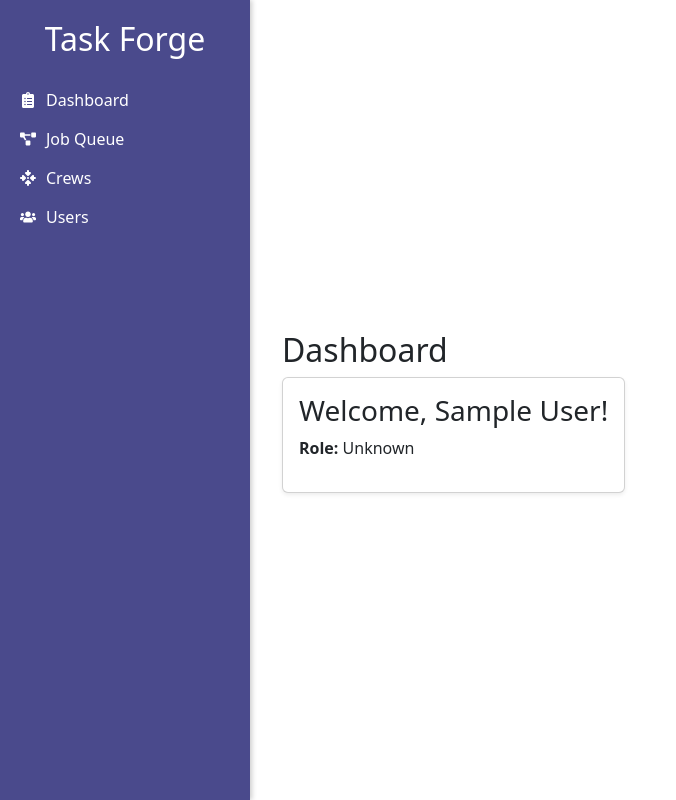
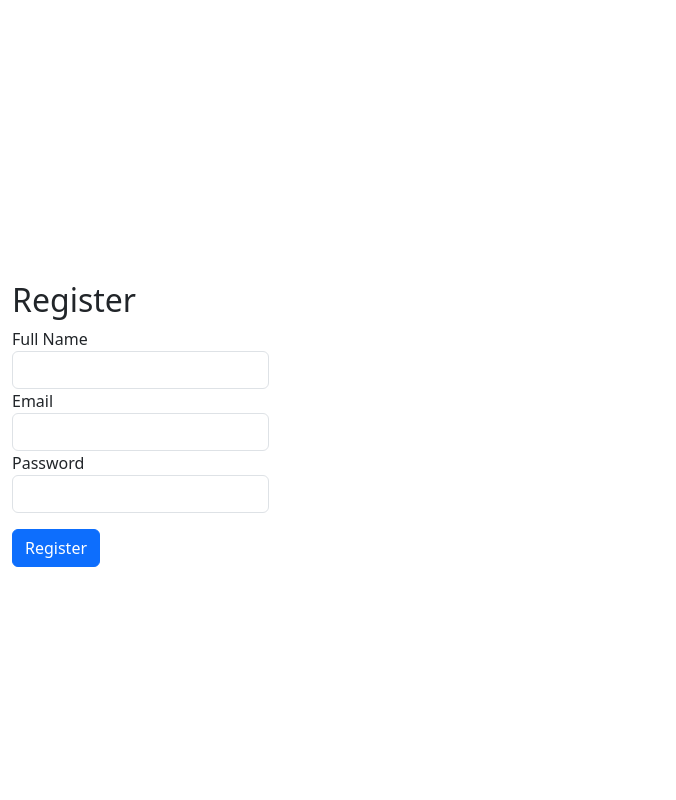
Before and after one commit to brian-hilton/TaskForgeUI, a React (Vite) app in the folder task_forge_ui/: page /register in a window 1280 px wide. Before the commit this address led to /. Shown: the whole page, without its empty margins (0-676 px from the left). Built offline with nearby package versions, Linux system fonts and the light colour scheme; no server answers; sample sign-in values are in the browser's storage.

Commit message:
Add register page

```diff
--- a/task_forge_ui/src/context/AuthContext.tsx
+++ b/task_forge_ui/src/context/AuthContext.tsx
@@ -38,12 +38,17 @@ export const AuthProvider: React.FC<{ children: React.ReactNode }> = ({
     }
   }, [user]);
 
-  const login = (userData: User) => {
-    fetchUserRoles(userData.id).then((roles) => {
-      const updatedUser = { ...userData, role: roles[roles.length - 1].name };
-      localStorage.setItem("user", JSON.stringify(updatedUser));
-      setUser(updatedUser);
-    });
+  const login = async (userData: User) => {
+    const roles = await fetchUserRoles(userData.id);
+    const updatedUser = {
+      ...userData,
+      role: roles[roles.length - 1]?.name || "worker",
+    };
+
+    console.log("Storing user in localStorage:", updatedUser);
+
+    localStorage.setItem("user", JSON.stringify(updatedUser));
+    setUser(updatedUser);
   };
 
   const logout = () => {
--- a/task_forge_ui/src/pages/LoginPage.tsx
+++ b/task_forge_ui/src/pages/LoginPage.tsx
@@ -1,7 +1,7 @@
 import React, { useState } from "react";
 import axios from "axios";
 import { useAuth } from "../context/AuthContext";
-import { useNavigate } from "react-router-dom";
+import { useNavigate, Link } from "react-router-dom";
 import BASE_URL from "../config/baseUrl";
 
 const LoginPage: React.FC = () => {
@@ -25,10 +25,14 @@ const LoginPage: React.FC = () => {
         login({
           id: data.id,
           name: data.name,
-          role: data.role, // Ensure the backend returns the role
+          role: data.role,
           email: data.email,
         });
-        navigate("/dashboard");
+
+        // Redirect only if user is actually logged in
+        if (data.id) {
+          navigate("/dashboard");
+        }
       }
     } catch (err) {
       setError("Invalid email or password.");
@@ -66,6 +70,9 @@ const LoginPage: React.FC = () => {
           </button>
         </form>
       </div>
+      <p className="mt-3">
+        Don't have an account? <Link to="/register">Register Here</Link>
+      </p>
     </div>
   );
 };
--- /dev/null
+++ b/task_forge_ui/src/pages/RegisterPage.tsx
@@ -0,0 +1,92 @@
+import React, { useState } from "react";
+import { useNavigate } from "react-router-dom";
+import { registerUser, loginUser } from "../services/authService";
+import { useAuth } from "../context/AuthContext";
+import { fetchUserRoles } from "../services/dashboardService";
+
+const RegisterPage: React.FC = () => {
+  const navigate = useNavigate();
+  const { login } = useAuth();
+  const [userData, setUserData] = useState({
+    username: "",
+    email: "",
+    password: "",
+    role: 2,
+  });
+  const [error, setError] = useState("");
+
+  const handleSubmit = async (e: React.FormEvent) => {
+    e.preventDefault();
+    try {
+      // pass in role id 2 as default
+      await registerUser({ ...userData });
+
+      // Automatically log in the user after registration
+      const user = await loginUser({
+        email: userData.email,
+        password: userData.password,
+      });
+
+      if (user) {
+        login(user);
+        setTimeout(() => navigate("/dashboard"), 500);
+      } else {
+        setError(
+          "Registration successful, but automatic login failed. Please log in manually."
+        );
+      }
+    } catch (err) {
+      setError("Failed to register. Please try again.");
+    }
+  };
+
+  return (
+    <div className="container mt-5">
+      <h2>Register</h2>
+      {error && <p className="text-danger">{error}</p>}
+      <form onSubmit={handleSubmit}>
+        <div className="form-group">
+          <label>Full Name</label>
+          <input
+            type="text"
+            className="form-control"
+            value={userData.username}
+            onChange={(e) =>
+              setUserData({ ...userData, username: e.target.value })
+            }
+            required
+          />
+        </div>
+        <div className="form-group">
+          <label>Email</label>
+          <input
+            type="email"
+            className="form-control"
+            value={userData.email}
+            onChange={(e) =>
+              setUserData({ ...userData, email: e.target.value })
+            }
+            required
+          />
+        </div>
+        <div className="form-group">
+          <label>Password</label>
+          <input
+            type="password"
+            className="form-control"
+            value={userData.password}
+            onChange={(e) =>
+              setUserData({ ...userData, password: e.target.value })
+            }
+            required
+          />
+        </div>
+        <button type="submit" className="btn btn-primary mt-3">
+          Register
+        </button>
+      </form>
+    </div>
+  );
+};
+
+export default RegisterPage;
--- a/task_forge_ui/src/routes.tsx
+++ b/task_forge_ui/src/routes.tsx
@@ -5,10 +5,17 @@ import JobQueuePage from "./pages/JobQueuePage";
 import CrewsPage from "./pages/CrewsPage";
 import LoginPage from "./pages/LoginPage";
 import ManageUserPage from "./pages/ManageUserPage";
+import RegisterPage from "./pages/RegisterPage";
 import { useAuth } from "./context/AuthContext";
 
 const ProtectedRoute = ({ element }: { element: React.ReactNode }) => {
   const { user } = useAuth();
+
+  if (user === undefined) {
+    console.log("Waiting for user authentication...");
+    return null; // Prevents an unnecessary redirect
+  }
+
   return user ? element : <Navigate to="/login" />;
 };
 
@@ -16,6 +23,7 @@ const AppRoutes = () => {
   return (
     <Routes>
       <Route path="/login" element={<LoginPage />} />
+      <Route path="/register" element={<RegisterPage />} />
 
       <Route
         path="/"
--- /dev/null
+++ b/task_forge_ui/src/services/authService.ts
@@ -0,0 +1,43 @@
+const BASE_URL = "http://192.168.68.110:5000";
+
+export const registerUser = async (userData: { username: string; password: string; email: string; role: number }) => {
+  const response = await fetch(`${BASE_URL}/register-user`, {
+    method: "POST",
+    headers: { "Content-Type": "application/json" },
+    body: JSON.stringify({
+      Username: userData.username,
+      Password: userData.password,
+      Email: userData.email,
+      Role: userData.role,
+    }),
+  });
+
+  if (!response.ok) {
+    throw new Error("Registration failed.");
+  }
+
+  return response.json();
+};
+
+  // Login user after registration
+  export const loginUser = async (credentials: { email: string; password: string }) => {
+    try {
+      const response = await fetch(`${BASE_URL}/login`, {
+        method: "POST",
+        headers: { "Content-Type": "application/json" },
+        body: JSON.stringify(credentials),
+      });
+
+      if (!response.ok) {
+        throw new Error("Login failed.");
+      }
+
+      const data = await response.json();
+      console.log("Login response data:", data);
+
+      return data;
+    } catch (error) {
+      console.error("Login error:", error);
+      return null;
+    }
+  };
```
